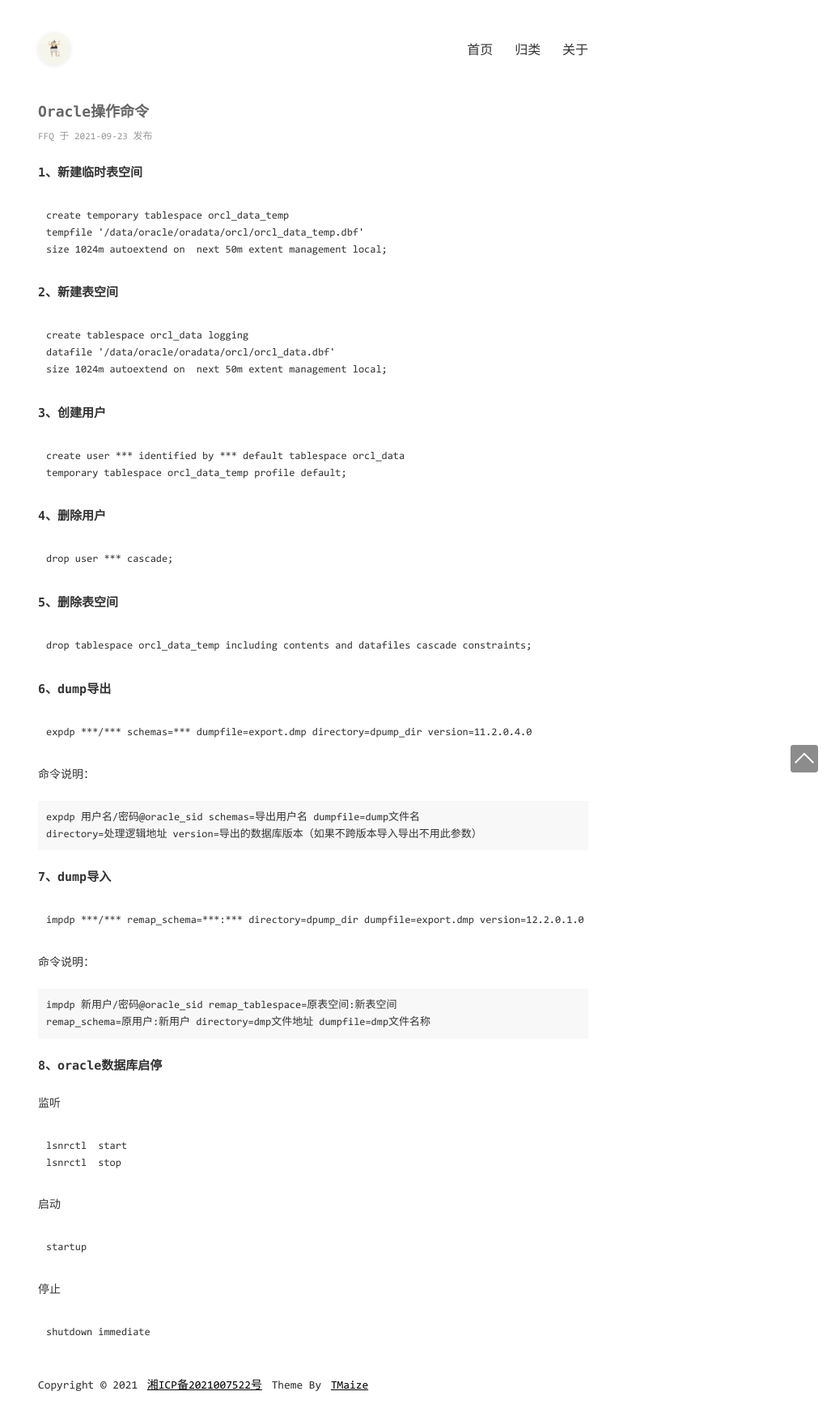
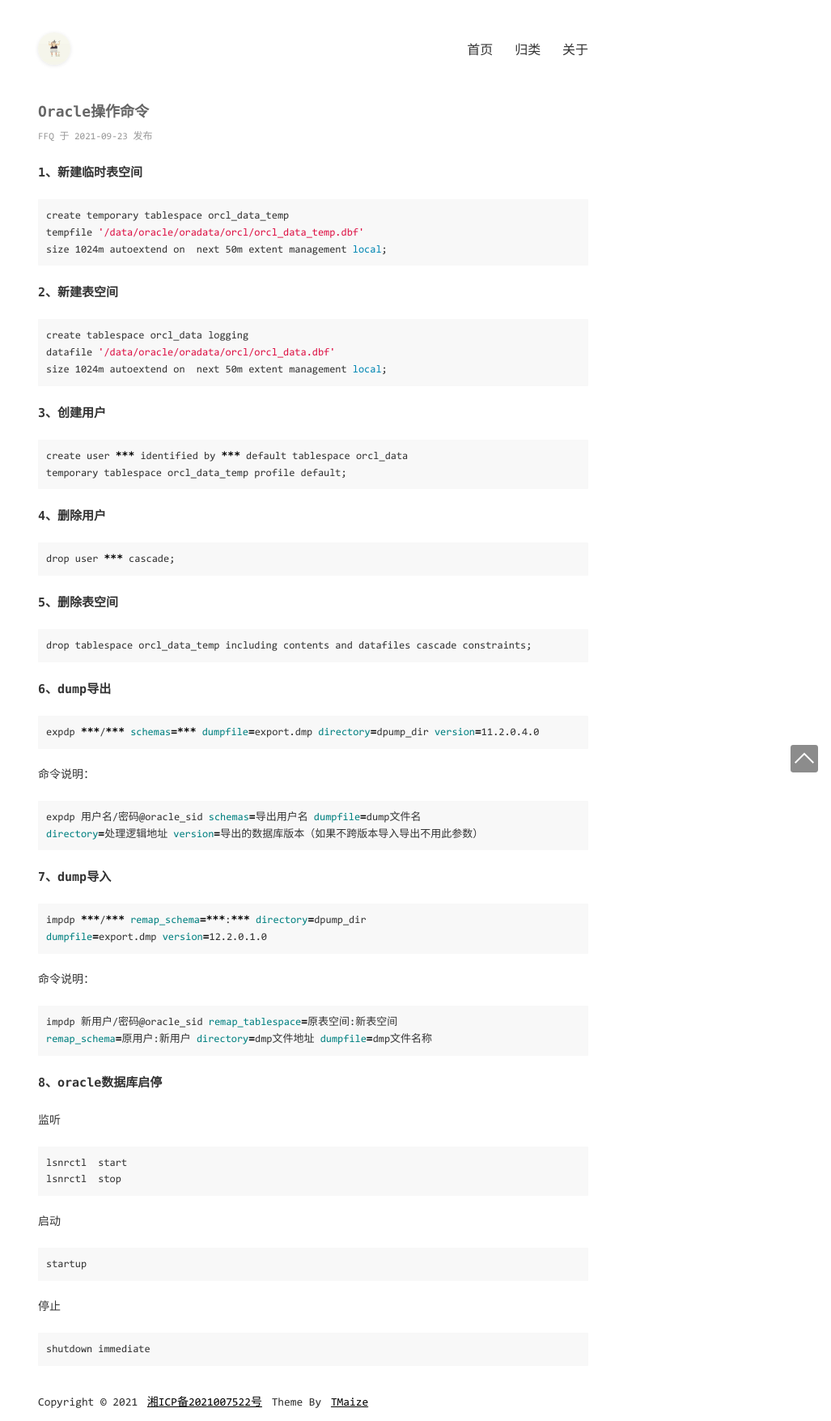
Before and after one commit to qiang1102k/qiang1102k.github.io, a Jekyll site: the page built from _posts/2021-09-23-Oracle操作命令.md, in a window 1280 px wide. Shown: the whole page at 81% size, without its empty margins (253-1280 px from the left). Built offline with Jekyll 4.4.1, drawn with Linux system fonts in a browser that asks for light colours; comment, search, counter and statistics services are not loaded; before the commit the page ends 1734 px from its top, so only the background shows below that.

Commit message:
修改格式

````diff
--- a/_posts/2021-09-23-Oracle操作命令.md
+++ b/_posts/2021-09-23-Oracle操作命令.md
@@ -4,67 +4,68 @@ title: Oracle操作命令
 categories: [Oracle]
 ---
 ### 1、新建临时表空间
-```oracle
+```shell
 create temporary tablespace orcl_data_temp
 tempfile '/data/oracle/oradata/orcl/orcl_data_temp.dbf'
 size 1024m autoextend on  next 50m extent management local;
 ```
 
 ### 2、新建表空间
-```oracle
+```shell
 create tablespace orcl_data logging
 datafile '/data/oracle/oradata/orcl/orcl_data.dbf'
 size 1024m autoextend on  next 50m extent management local;
 ```
 
 ### 3、创建用户
-```oracle
+```shell
 create user *** identified by *** default tablespace orcl_data
 temporary tablespace orcl_data_temp profile default;
 ```
 
 ### 4、删除用户
-```oracle
+```shell
 drop user *** cascade;
 ```
 
 ### 5、删除表空间
-```oracle
+```shell
 drop tablespace orcl_data_temp including contents and datafiles cascade constraints;
 ```
 
 ### 6、dump导出
-```oracle
+```shell
 expdp ***/*** schemas=*** dumpfile=export.dmp directory=dpump_dir version=11.2.0.4.0
 ```
 命令说明：
-```
+```shell
 expdp 用户名/密码@oracle_sid schemas=导出用户名 dumpfile=dump文件名
 directory=处理逻辑地址 version=导出的数据库版本（如果不跨版本导入导出不用此参数）
 ```
 
 ### 7、dump导入
-```oracle
-impdp ***/*** remap_schema=***:*** directory=dpump_dir dumpfile=export.dmp version=12.2.0.1.0
+```shell
+impdp ***/*** remap_schema=***:*** directory=dpump_dir
+dumpfile=export.dmp version=12.2.0.1.0
 ```
 
 命令说明：
-```
+```shell
 impdp 新用户/密码@oracle_sid remap_tablespace=原表空间:新表空间
 remap_schema=原用户:新用户 directory=dmp文件地址 dumpfile=dmp文件名称
 ```
 
 ### 8、oracle数据库启停
 监听
-```oraclesqlplus
+```shell
 lsnrctl  start
 lsnrctl  stop
 ```
 启动
-```oraclesqlplus
+```shell
 startup
 ```
 停止
-```oraclesqlplus
+```shell
 shutdown immediate
 ```
````
